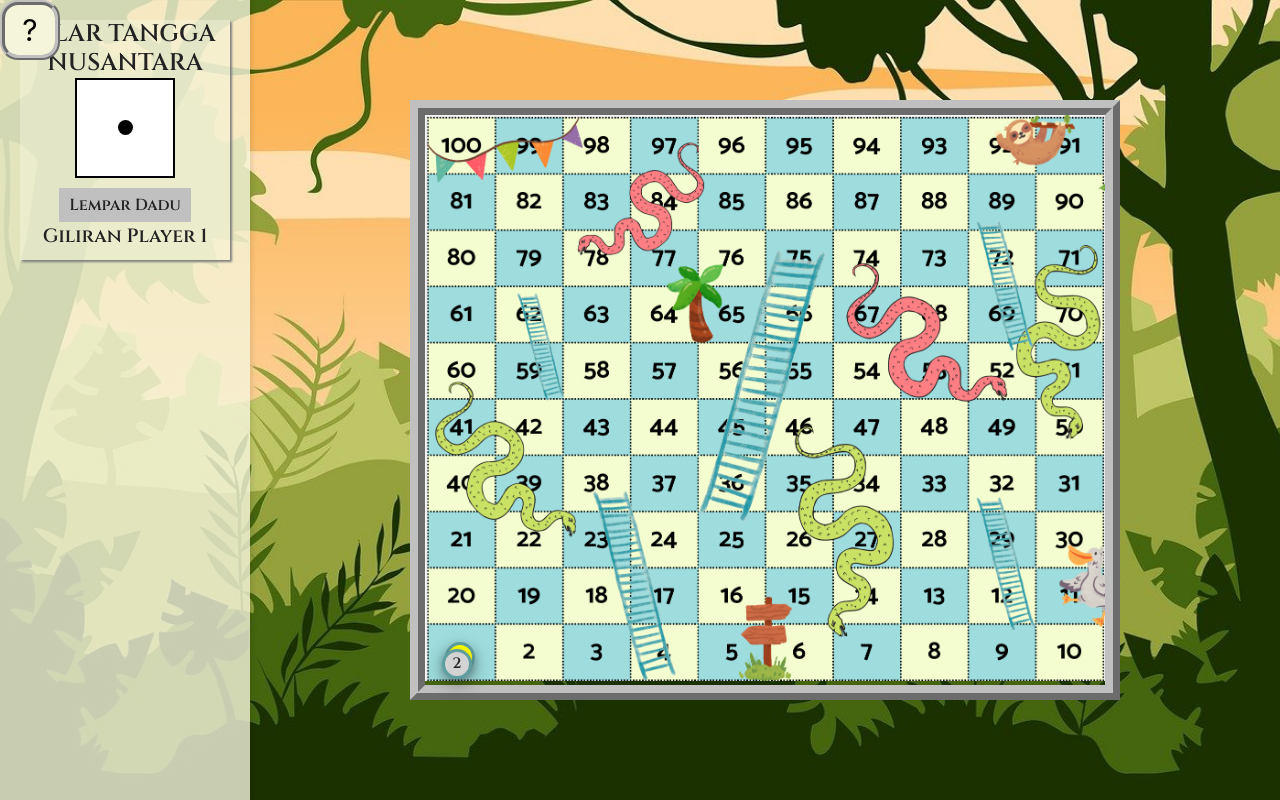
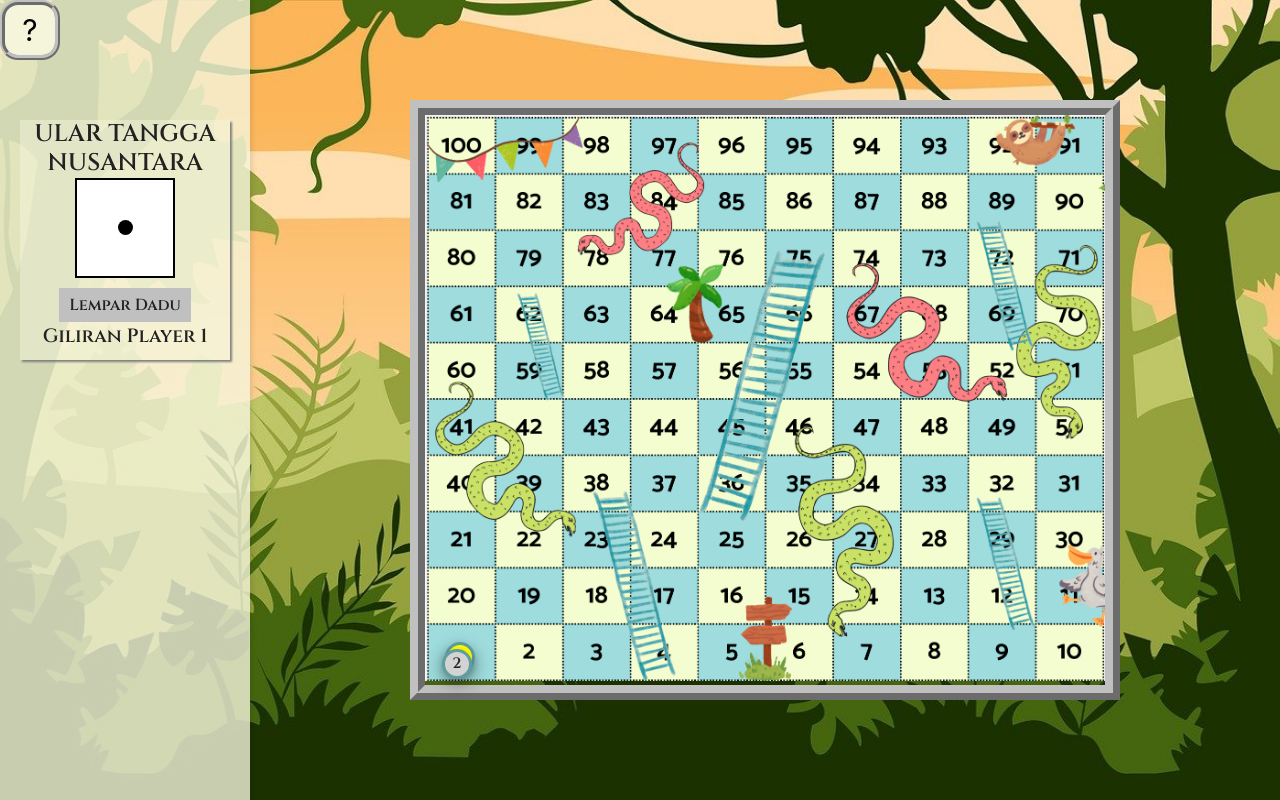
Before and after one commit to Mabot17/game-uas-grafkom, a plain HTML site: page index.html in a window 1280 px wide. Both pictures are taken after a click on the button "Mulai". Drawn offline with nearby package versions, Linux system fonts and the light colour scheme.

Commit message:
[Penyesuaian margin sidebar]

```diff
--- a/index.html
+++ b/index.html
@@ -49,7 +49,7 @@
   </div>
   <div id="gameboard" class="game" hidden>
     <div class="sidebar">
-      <header>
+      <header style="margin-top: 100px;">
         <h4 class="m-0">ULAR TANGGA NUSANTARA</h4>
           <div id="dice" class="dice">
             <div class="face one">
```
